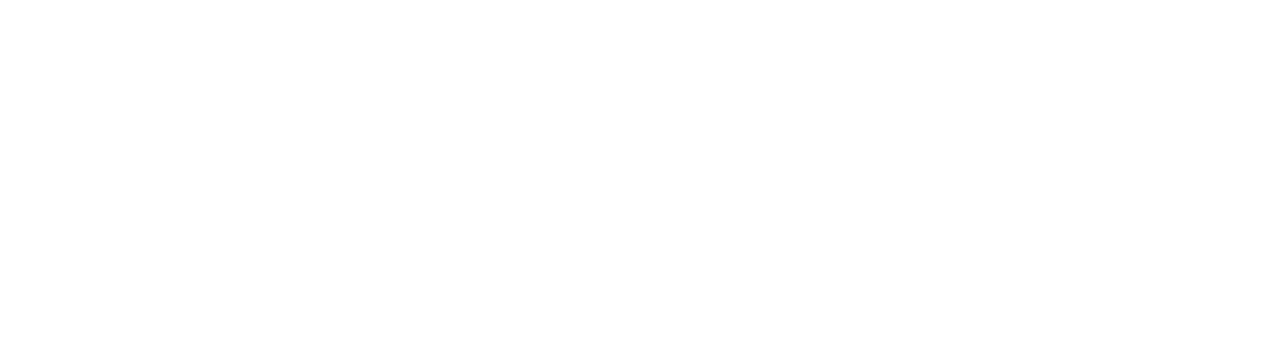
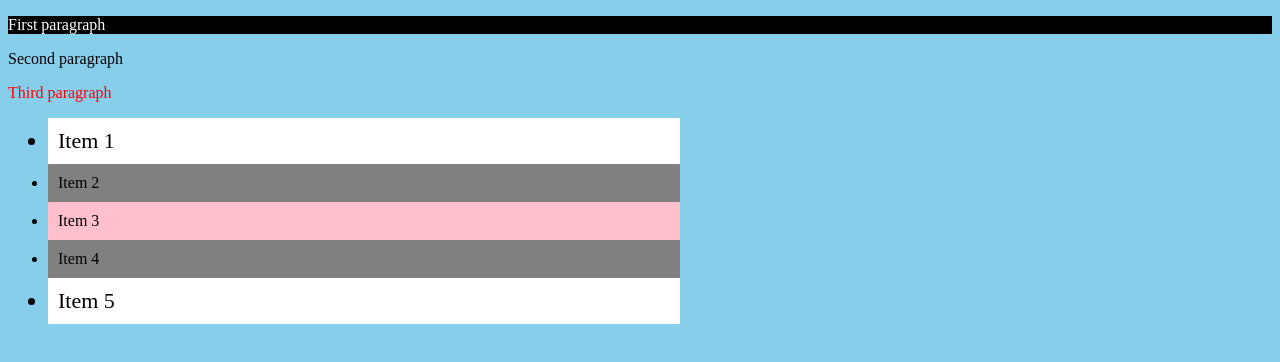
Before and after one commit to acciojob/pseudo-classes-praveenbareth4261-cloud, a website: page main.html in a window 1280 px wide. Drawn offline with Linux system fonts and the light colour scheme.

Commit message:
created a submission

```diff
--- a/main.html
+++ b/main.html
@@ -8,6 +8,19 @@
 
 <body>
 	<!-- the entire body must be written by student -->
+	<article>
+        <p>First paragraph</p>
+        <p>Second paragraph</p>
+        <p>Third paragraph</p>
+    </article>
+
+    <ul>
+        <li>Item 1</li>
+        <li>Item 2</li>
+        <li>Item 3</li>
+        <li>Item 4</li>
+        <li>Item 5</li>
+    </ul>
     <script type="text/javascript" src="./script.js">
 </script>
 
--- a/styles.css
+++ b/styles.css
@@ -1 +1,36 @@
 /*  your css code here. If applicable */
+:root {
+            background-color: rgb(135, 206, 235);
+        }
+
+        article p:first-child {
+            color: white;
+            background-color: black;
+        }
+
+        article p:nth-child(2) {
+            color: black;
+        }
+
+        article p:last-child {
+            color: red;
+        }
+
+        ul li {
+            background-color: gray;
+            width: 50%;
+            padding: 10px;
+        }
+
+        ul li:nth-child(odd) {
+            background-color: white;
+        }
+
+        ul li:first-child,
+        ul li:last-child {
+            font-size: 22px;
+        }
+
+        ul li:nth-last-child(3) {
+            background-color: pink;
+        }
```
